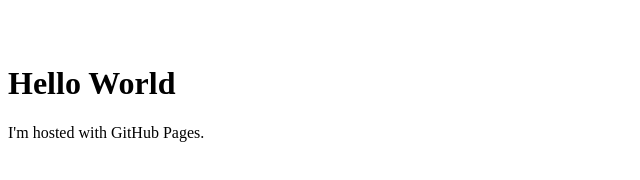
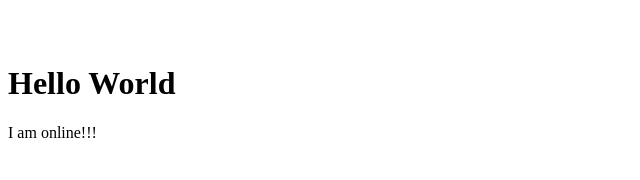
Before and after one commit to RyanNorge/RyanNorge.github.io, a plain HTML site: page index.html in a window 1280 px wide. Shown: the whole page, without its empty margins (0-640 px from the left). Drawn offline with Linux system fonts and the light colour scheme.

Commit message:
Update index.html

```diff
--- a/index.html
+++ b/index.html
@@ -6,7 +6,8 @@
 
 
     <h1>Hello World</h1>
-    <p>I'm hosted with GitHub Pages.</p>
+    <p>I am online!!!</p>
+
 
 
 </body>
```
